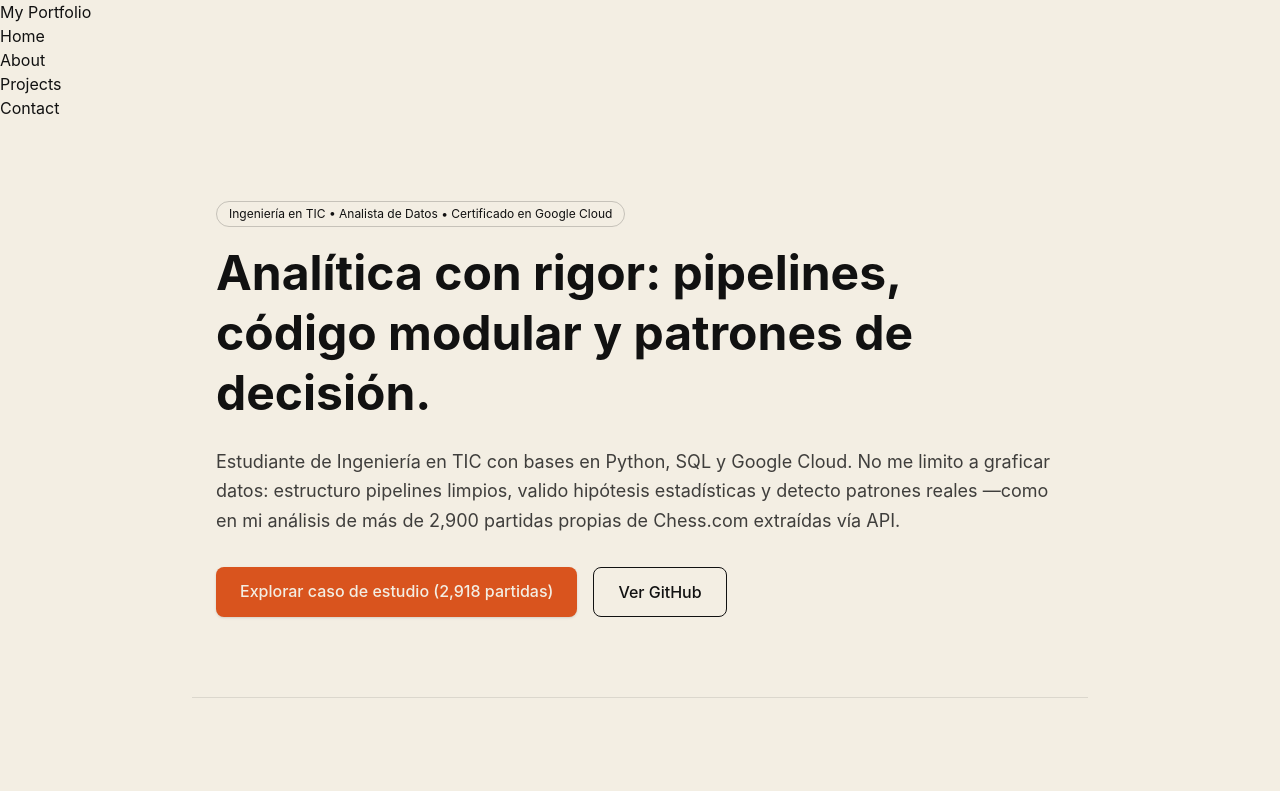
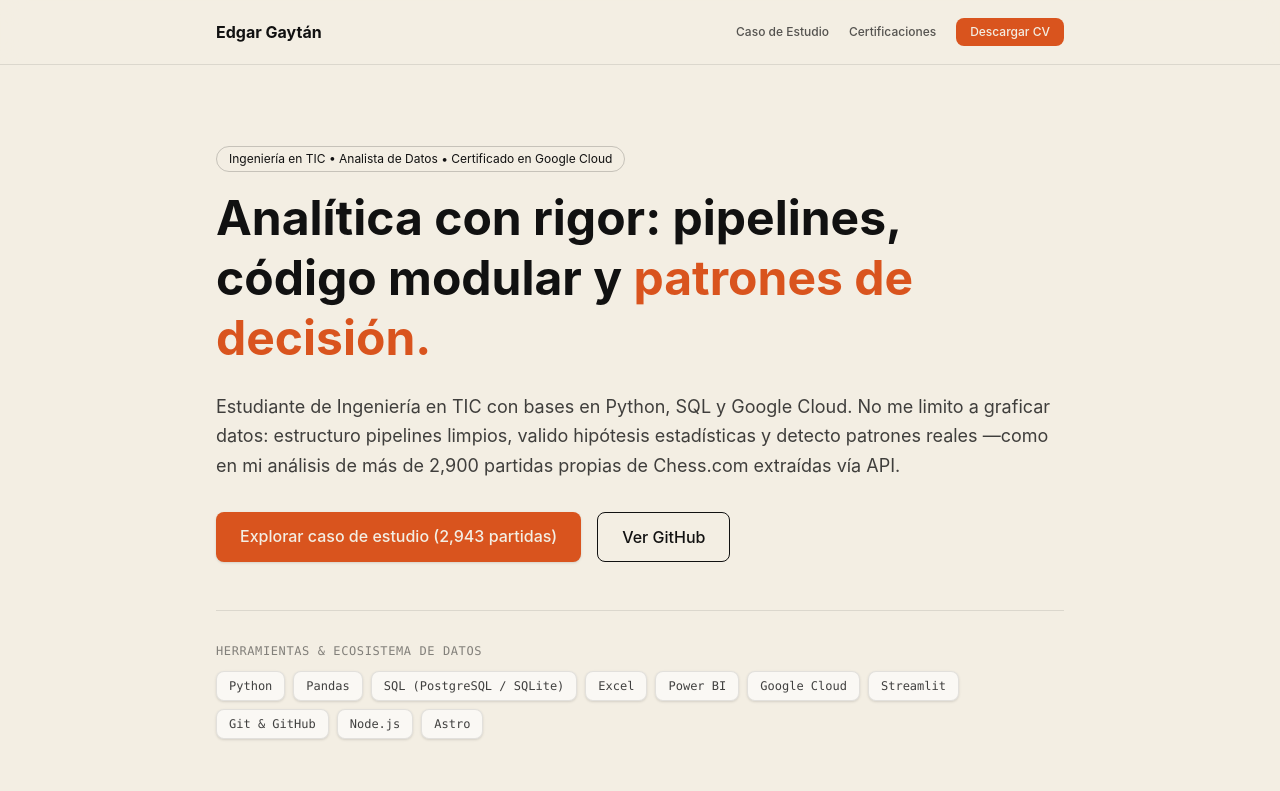
Before and after one commit to edgarrr-45/mi-portfolio, an Astro site: page / in a window 1280 px wide. Shown: the top 791 px of the page. Built offline with nearby package versions, Linux system fonts and the light colour scheme; Astro itself is replaced by a stand-in of ours.

Commit message:
barra de navegacion flotante y cinta de stack tecnologico en hero

```diff
--- a/src/components/Hero.astro
+++ b/src/components/Hero.astro
@@ -3,18 +3,34 @@
 ---
 
 <section id="hero" class="max-w-4xl mx-auto px-6 py-20">
+
     <span class="inline-block rounded-full text-xs border border-ink/20 px-3 py-1 mb-4">Ingeniería en TIC • Analista de Datos • Certificado en Google Cloud</span>
     <h1 class="text-4xl md:text-5xl font-bold text-ink leading-tight">
-      Analítica con rigor: pipelines, código modular y patrones de decisión.
+      Analítica con rigor: pipelines, código modular y <span class="text-burnt">patrones de decisión.</span>
     </h1>
     <p class="mt-6 text-lg text-ink/80 leading-relaxed">
       Estudiante de Ingeniería en TIC con bases en Python, SQL y Google Cloud. No me limito a graficar datos: estructuro pipelines limpios, valido hipótesis estadísticas y detecto patrones reales —como en mi análisis de más de 2,900 partidas propias de Chess.com extraídas vía API.
     </p>
 
     <div class="flex flex-wrap gap-4 mt-8">
-        <a class="bg-burnt text-cream px-6 py-3 rounded-lg font-medium hover:opacity-90 transition shadow-sm" href="#ajedrez">Explorar caso de estudio (2,918 partidas)</a>
+        <a class="bg-burnt text-cream px-6 py-3 rounded-lg font-medium hover:opacity-90 transition shadow-sm" href="#ajedrez">Explorar caso de estudio (2,943 partidas)</a>
         <a class="border border-ink text-ink px-6 py-3 rounded-lg font-medium hover:bg-ink hover:text-cream transition" href="https://github.com/edgarrr-45" target="_blank" rel="noopener noreferrer">Ver GitHub</a>
+    </div>
 
+    <div class="pt-8 mt-12 border-t border-ink/10" >
+      <p class="text-xs font-mono uppercase tracking-wider text-ink/50 block mb-3">Herramientas & Ecosistema de Datos</p>
+      <div class="flex flex-wrap gap-2">
+        <span class="bg-white/60 border border-ink/10 px-3 py-1.5 rounded-lg text-xs font-mono text-ink/80 shadow-sm">Python</span>
+        <span class="bg-white/60 border border-ink/10 px-3 py-1.5 rounded-lg text-xs font-mono text-ink/80 shadow-sm">Pandas</span>
+        <span class="bg-white/60 border border-ink/10 px-3 py-1.5 rounded-lg text-xs font-mono text-ink/80 shadow-sm">SQL (PostgreSQL / SQLite)</span>
+        <span class="bg-white/60 border border-ink/10 px-3 py-1.5 rounded-lg text-xs font-mono text-ink/80 shadow-sm">Excel</span>
+        <span class="bg-white/60 border border-ink/10 px-3 py-1.5 rounded-lg text-xs font-mono text-ink/80 shadow-sm">Power BI</span>
+        <span class="bg-white/60 border border-ink/10 px-3 py-1.5 rounded-lg text-xs font-mono text-ink/80 shadow-sm">Google Cloud</span>
+        <span class="bg-white/60 border border-ink/10 px-3 py-1.5 rounded-lg text-xs font-mono text-ink/80 shadow-sm">Streamlit</span>
+        <span class="bg-white/60 border border-ink/10 px-3 py-1.5 rounded-lg text-xs font-mono text-ink/80 shadow-sm">Git & GitHub</span>
+        <span class="bg-white/60 border border-ink/10 px-3 py-1.5 rounded-lg text-xs font-mono text-ink/80 shadow-sm">Node.js</span>
+        <span class="bg-white/60 border border-ink/10 px-3 py-1.5 rounded-lg text-xs font-mono text-ink/80 shadow-sm">Astro</span>
+      </div>
     </div>
 
 </section>
--- /dev/null
+++ b/src/components/Navbar.astro
@@ -0,0 +1,14 @@
+---
+
+---
+
+<nav class="sticky top-0 z-50 bg-cream/80 backdrop-blur-md border-b border-ink/10 ">
+    <div class="max-w-4xl mx-auto px-6 h-16 flex items-center justify-between">
+        <a href="#hero" class="font-bold text-ink">Edgar Gaytán</a>
+        <div class="flex items-center gap-5">
+            <a href="#ajedrez" class="text-xs font-medium text-ink/70 hover:text-ink transition">Caso de Estudio</a>
+            <a href="#certificaciones" class="text-xs font-medium text-ink/70 hover:text-ink transition">Certificaciones</a>
+            <a href="/CV_Edgar_Gaytan.pdf" target="_blank" class="bg-burnt text-cream px-3.5 py-1.5 rounded-lg text-xs font-medium">Descargar CV</a>
+        </div>
+    </div>
+</nav>
--- a/src/layouts/BaseLayout.astro
+++ b/src/layouts/BaseLayout.astro
@@ -1,4 +1,5 @@
 ---
+import Navbar from '../components/Navbar.astro';
 import '../styles/global.css';
 const { title = "Mi Portafolio | Analista de Datos" } = Astro.props;
 
@@ -12,17 +13,7 @@ const { title = "Mi Portafolio | Analista de Datos" } = Astro.props;
 </head>
 
 <body class="bg-cream text-ink">
-    <header>
-        <h1>My Portfolio</h1>
-        <nav>
-            <ul>
-                <li><a href="/">Home</a></li>
-                <li><a href="/about">About</a></li>
-                <li><a href="/projects">Projects</a></li>
-                <li><a href="/contact">Contact</a></li>
-            </ul>
-        </nav>
-    </header>
+    <Navbar />
     <main>
         <slot />
     </main>
```
Also changed, not shown: 1 other file.
